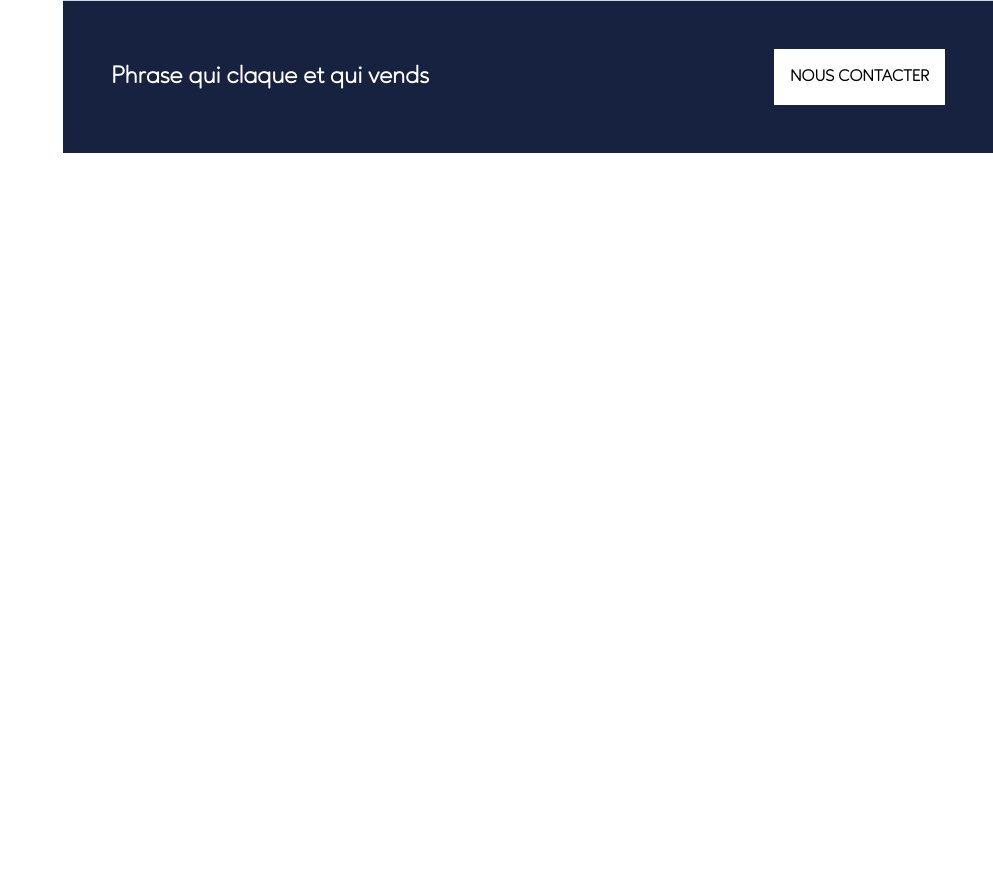
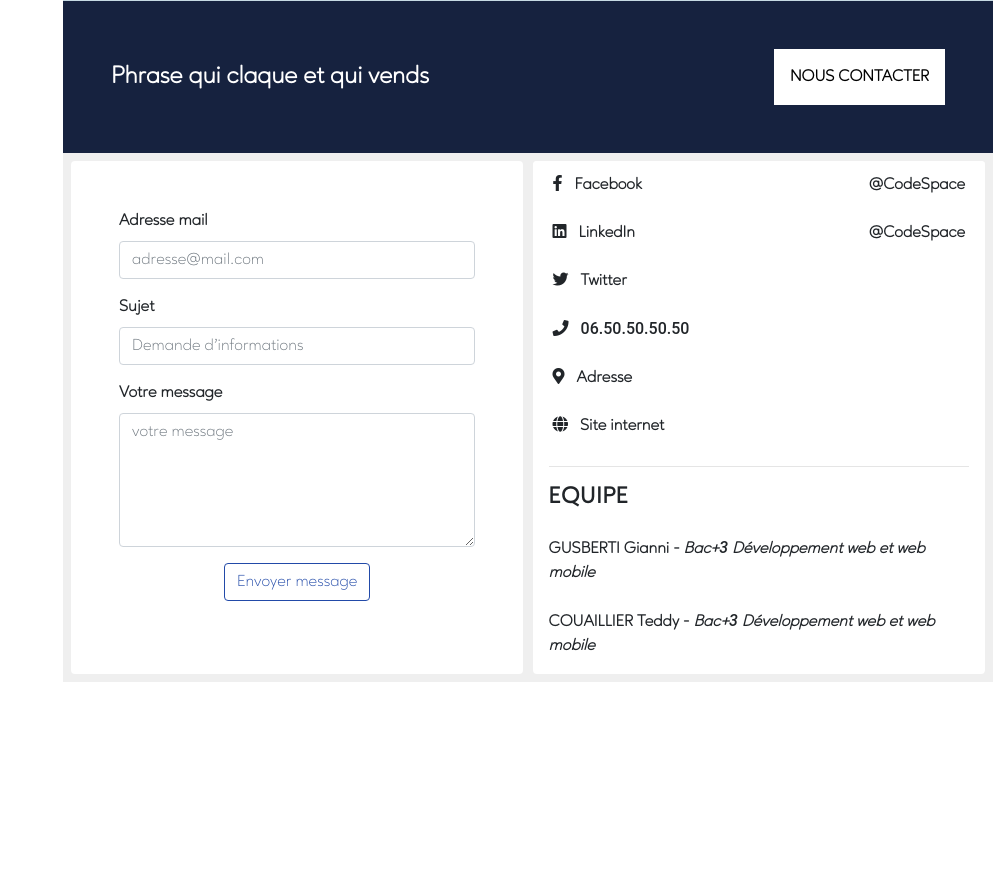
Before and after one commit to bologia/codespacesite, a PHP site: page / in a window 1280 px wide. Shown: the part 2421-3302 px from the top of the page, without its empty margins (287-1280 px from the left). Run offline with PHP 8.4, Linux system fonts and the light colour scheme; some libraries are stand-ins or nearby versions.

Commit message:
Update "contact" section

```diff
--- a/css/contact.css
+++ b/css/contact.css
@@ -0,0 +1,15 @@
+.contact form, .contact-other{
+    width: 49.5%;
+}
+.contact-other{
+    /* background: #16223f; */
+}
+.contact button{
+    border: 1px solid #224aa8;
+    color: #224aa8;
+    transition: all .3s linear;
+}
+.contact button:hover{
+    background: #224aa8;
+    color: #fff;
+}
--- a/css/main.css
+++ b/css/main.css
@@ -25,6 +25,10 @@ a{
 
 a:hover{
     text-decoration: none !important;
+}
+
+b{
+    font-family: "AgeoB";
 }
 
 .number{
--- a/includes/contact.php
+++ b/includes/contact.php
@@ -0,0 +1,67 @@
+<div class="contact d-flex justify-content-between p-2" style="background: #efefef;">
+    <form class="bg-white p-5 rounded">
+        <div class="form-group">
+            <label for="adressemail">Adresse mail</label>
+            <input type="email" class="form-control" id="adressemail" placeholder="adresse@mail.com">
+        </div>
+        <div class="form-group">
+            <label for="subject">Sujet</label>
+            <input type="text" class="form-control" id="subject" placeholder="Demande d'informations">
+        </div>
+        <div class="form-group">
+            <label for="message">Votre message</label>
+            <textarea class="form-control" id="message" placeholder="votre message" rows="5"></textarea>
+        </div>
+        <div class="text-center">
+            <button type="submit" class="btn">Envoyer message</button>
+        </div>
+    </form>
+    <div class="contact-other rounded bg-white">
+        <ul class="list-group">
+            <li class="list-group-item d-flex justify-content-between align-items-center border-0">
+                <p class="my-0">
+                    <i class="fab fa-facebook-f mr-2"></i>
+                    Facebook
+                </p>
+                @CodeSpace
+            </li>
+            <li class="list-group-item d-flex justify-content-between align-items-center border-0">
+                <p class="my-0">
+                    <i class="fab fa-linkedin mr-2"></i>
+                    LinkedIn
+                </p>
+                @CodeSpace
+            </li>
+            <li class="list-group-item d-flex justify-content-between align-items-center border-0">
+                <p class="my-0">
+                    <i class="fab fa-twitter mr-2"></i>
+                    Twitter
+                </p>
+            </li>
+            <li class="list-group-item d-flex justify-content-between align-items-center border-0">
+                <p class="my-0">
+                    <i class="fas fa-phone mr-2"></i>
+                    <span class="number">06.50.50.50.50</span>
+                </p>
+            </li>
+            <li class="list-group-item d-flex justify-content-between align-items-center border-0">
+                <p class="my-0">
+                    <i class="fas fa-map-marker-alt mr-2"></i>
+                    Adresse
+                </p>
+            </li>
+            <li class="list-group-item d-flex justify-content-between align-items-center border-0">
+                <p class="my-0">
+                    <i class="fas fa-globe mr-2"></i>
+                    Site internet
+                </p>
+            </li>
+        </ul>
+        <hr class="mx-3">
+        <p class="px-3">
+            <b class="h4">EQUIPE</b><br><br>
+            GUSBERTI Gianni - <i>Bac+<span class="number">3</span> Développement web et web mobile</i><br><br>
+            COUAILLIER Teddy - <i>Bac+<span class="number">3</span> Développement web et web mobile</i>
+        </p>
+    </div>
+</div>
```
